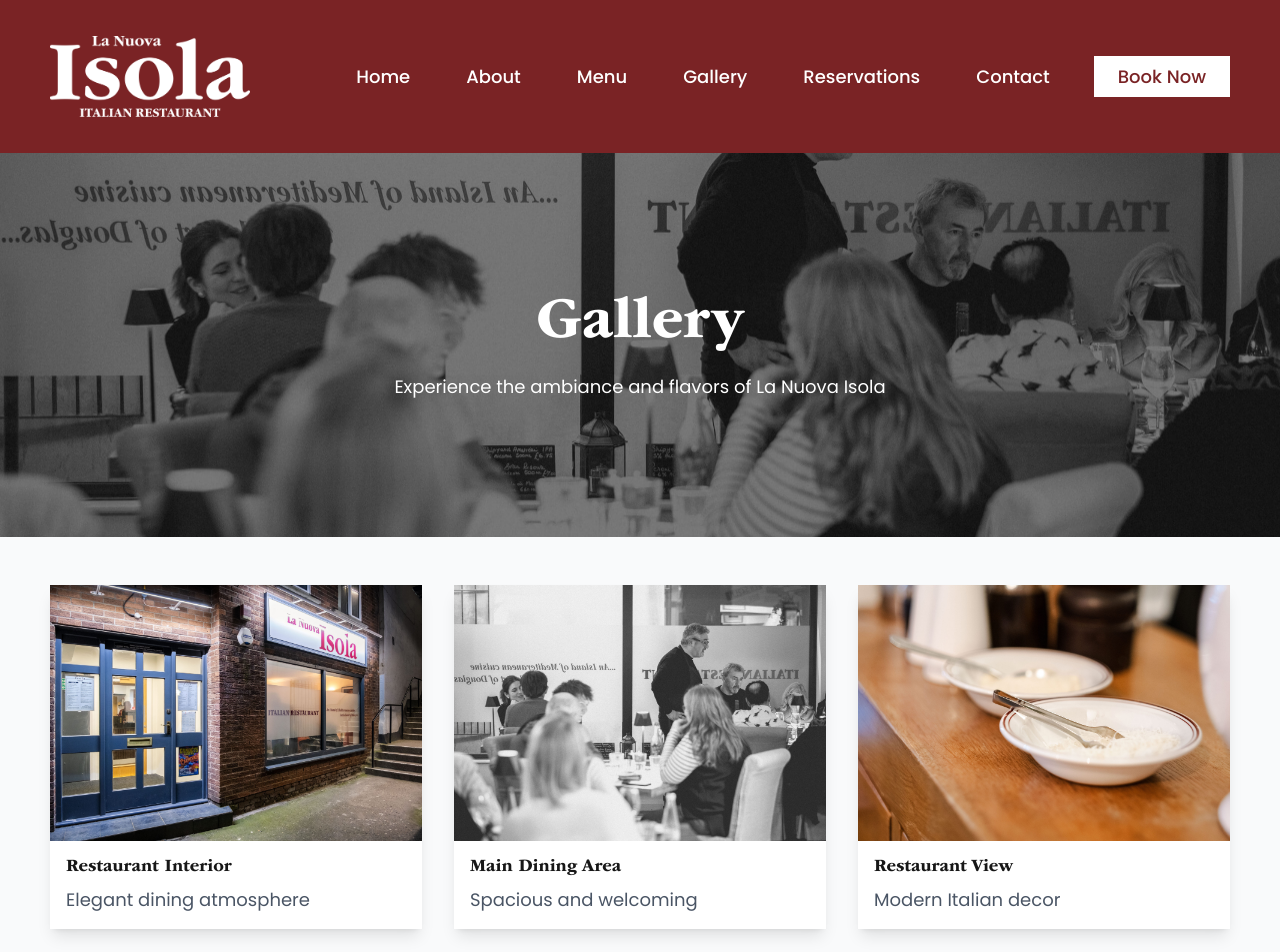
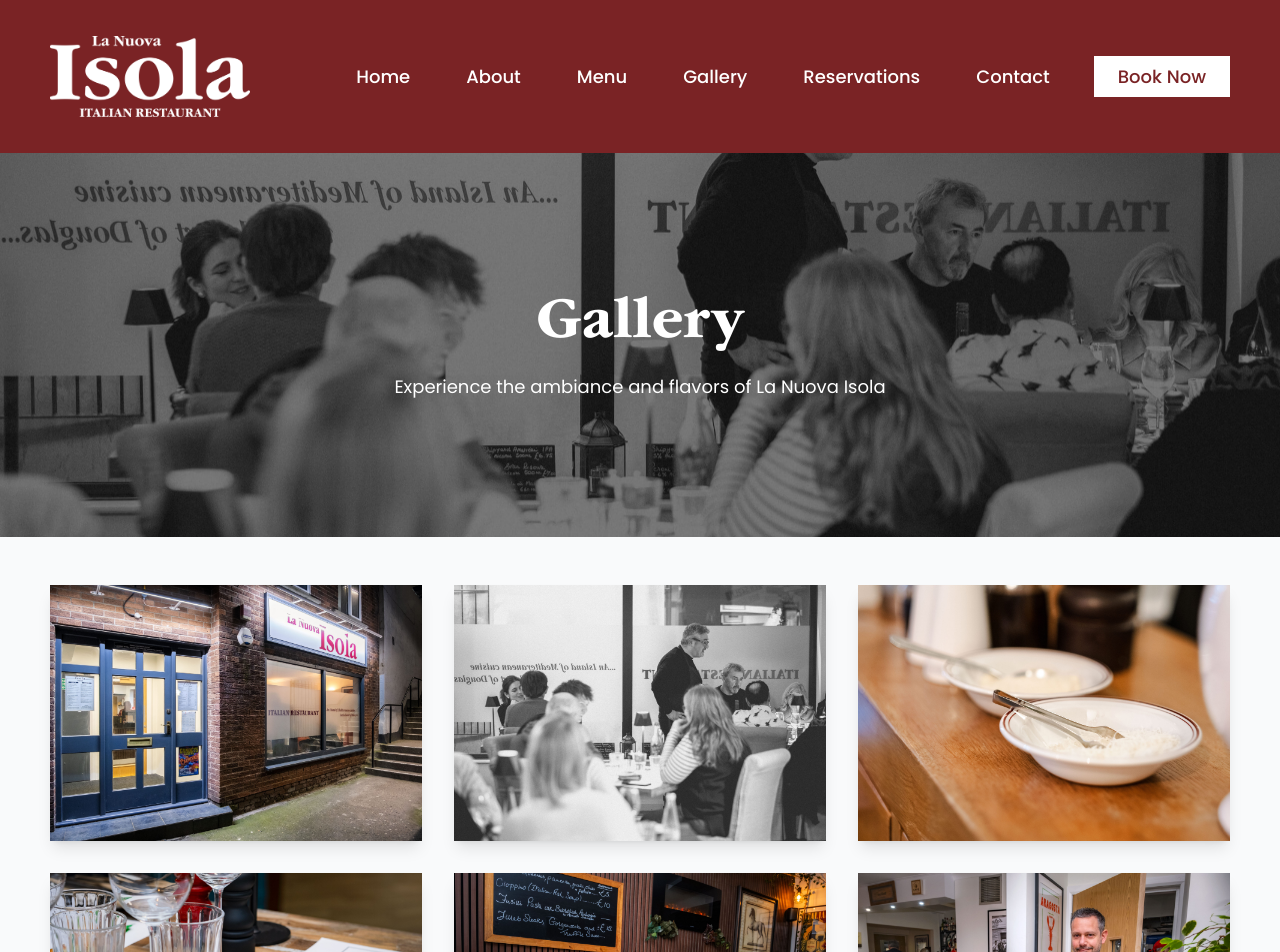
Before and after one commit to LYNKSPortal/la-nuova-isola-iom, a Next.js app: page /gallery in a window 1280 px wide. Shown: the top 952 px of the page. Built offline with nearby package versions, Linux system fonts and the light colour scheme.

Commit message:
Remove text underneath gallery images

```diff
--- a/src/app/gallery/page.tsx
+++ b/src/app/gallery/page.tsx
@@ -401,11 +401,7 @@ export default function Gallery() {
                     className="object-cover"
                   />
                 </div>
-                <div className="p-4">
-                  <h3 className="text-lg font-semibold mb-2">{image.title}</h3>
-                  <p className="text-sm text-gray-600">{image.description}</p>
-                </div>
-              </div>
+                              </div>
             ))}
           </div>
         </div>
```
